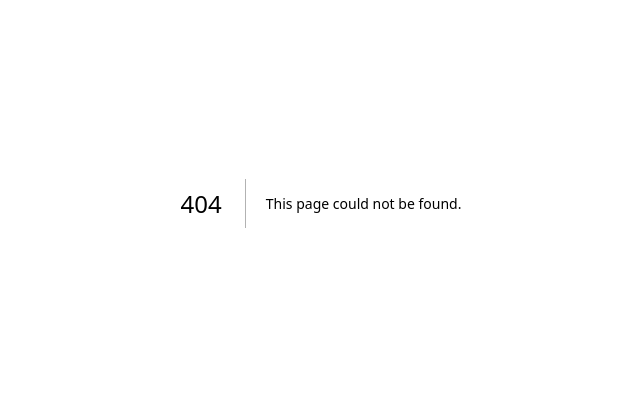
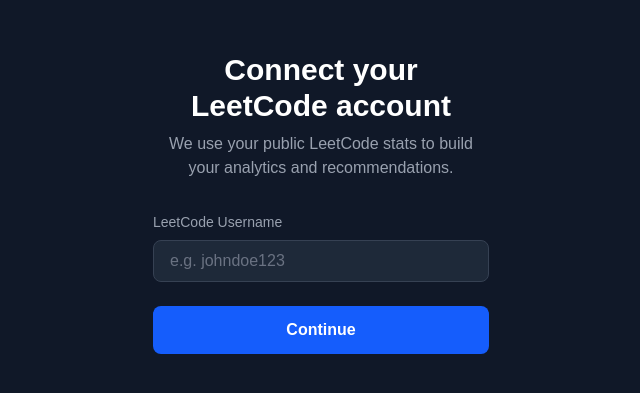
Before and after one commit to GavinSingh08/SolveIQ, a Next.js app in the folder app/: page /onboarding in a window 1280 px wide. Before the commit this address had no page. Shown: the part 197-590 px from the top of the page, without its empty margins (319-959 px from the left). Built offline with nearby package versions, Linux system fonts and the light colour scheme.

Commit message:
Added "login" through leetcode username. Redirects sign in page to onboarding, then to dashboard

```diff
--- /dev/null
+++ b/app/src/app/api/leetcode/verify/route.ts
@@ -0,0 +1,36 @@
+import { NextResponse } from 'next/server';
+
+const LEETCODE_GRAPHQL_URL = 'https://leetcode.com/graphql';
+
+const VERIFY_USER_QUERY = `
+  query getUserProfile($username: String!) {
+    matchedUser(username: $username) {
+      username
+    }
+  }
+`;
+
+export async function POST(request: Request) {
+  const { username } = await request.json();
+
+  if (!username) {
+    return NextResponse.json({ error: 'Username is required' }, { status: 400 });
+  }
+
+  const leetcodeResponse = await fetch(LEETCODE_GRAPHQL_URL, {
+    method: 'POST',
+    headers: {
+      'Content-Type': 'application/json',
+      Referer: 'https://leetcode.com',
+    },
+    body: JSON.stringify({
+      query: VERIFY_USER_QUERY,
+      variables: { username },
+    }),
+  });
+
+  const { data } = await leetcodeResponse.json();
+  const exists = data?.matchedUser !== null;
+
+  return NextResponse.json({ exists });
+}
--- a/app/src/app/auth/callback/route.ts
+++ b/app/src/app/auth/callback/route.ts
@@ -7,7 +7,31 @@
 
   if (code) {
     const supabase = await createClient();
-    await supabase.auth.exchangeCodeForSession(code);
+    const { data } = await supabase.auth.exchangeCodeForSession(code);
+
+    if (data.user) {
+      const { error: upsertError } = await supabase
+        .from('profiles')
+        .upsert({ id: data.user.id }, { onConflict: 'id', ignoreDuplicates: true });
+
+      if (upsertError) {
+        console.error('profiles upsert failed:', upsertError);
+      }
+
+      const { data: profile, error: selectError } = await supabase
+        .from('profiles')
+        .select('leetcode_username')
+        .eq('id', data.user.id)
+        .single();
+
+      if (selectError) {
+        console.error('profiles select failed:', selectError);
+      }
+
+      if (!profile?.leetcode_username) {
+        return NextResponse.redirect(`${origin}/onboarding`);
+      }
+    }
   }
 
   return NextResponse.redirect(`${origin}/dashboard`);
--- /dev/null
+++ b/app/src/app/onboarding/page.tsx
@@ -0,0 +1,87 @@
+'use client';
+
+import { useState } from 'react';
+import { useRouter } from 'next/navigation';
+import { createClient } from '@/lib/supabase/client';
+
+export default function Onboarding() {
+  const [username, setUsername] = useState('');
+  const [error, setError] = useState('');
+  const [isSubmitting, setIsSubmitting] = useState(false);
+  const router = useRouter();
+
+  const handleSubmit = async (e: React.FormEvent) => {
+    e.preventDefault();
+    setError('');
+    setIsSubmitting(true);
+
+    const verifyResponse = await fetch('/api/leetcode/verify', {
+      method: 'POST',
+      headers: { 'Content-Type': 'application/json' },
+      body: JSON.stringify({ username }),
+    });
+    const { exists } = await verifyResponse.json();
+
+    if (!exists) {
+      setError('LeetCode username not found. Please check and try again.');
+      setIsSubmitting(false);
+      return;
+    }
+
+    const supabase = createClient();
+    const {
+      data: { user },
+    } = await supabase.auth.getUser();
+
+    if (!user) {
+      setError('You must be signed in to continue.');
+      setIsSubmitting(false);
+      return;
+    }
+
+    await supabase
+      .from('profiles')
+      .upsert({ id: user.id, leetcode_username: username });
+
+    router.push('/dashboard');
+  };
+
+  return (
+    <div className="flex items-center justify-center min-h-screen bg-gray-900 text-white">
+      <div className="text-center max-w-sm w-full px-6">
+        <h1 className="text-3xl font-bold mb-2">
+          Connect your LeetCode account
+        </h1>
+        <p className="text-gray-400 mb-8">
+          We use your public LeetCode stats to build your analytics and
+          recommendations.
+        </p>
+
+        <form onSubmit={handleSubmit} className="text-left">
+          <label
+            htmlFor="leetcode-username"
+            className="block text-sm text-gray-400 mb-2"
+          >
+            LeetCode Username
+          </label>
+          <input
+            id="leetcode-username"
+            type="text"
+            value={username}
+            onChange={(e) => setUsername(e.target.value)}
+            placeholder="e.g. johndoe123"
+            className="w-full bg-gray-800 border border-gray-700 rounded-lg px-4 py-2 text-white placeholder-gray-500 focus:outline-none focus:border-blue-500"
+          />
+          {error && <p className="text-red-400 text-sm mt-2">{error}</p>}
+          <button
+            type="submit"
+            disabled={isSubmitting}
+            className="w-full bg-blue-600 hover:bg-blue-700 disabled:bg-blue-800 disabled:cursor-not-allowed text-white font-bold py-3 rounded-lg mt-6"
+          >
+            {isSubmitting ? 'Verifying...' : 'Continue'}
+          </button>
+        </form>
+      </div>
+    </div>
+  );
+}
```
